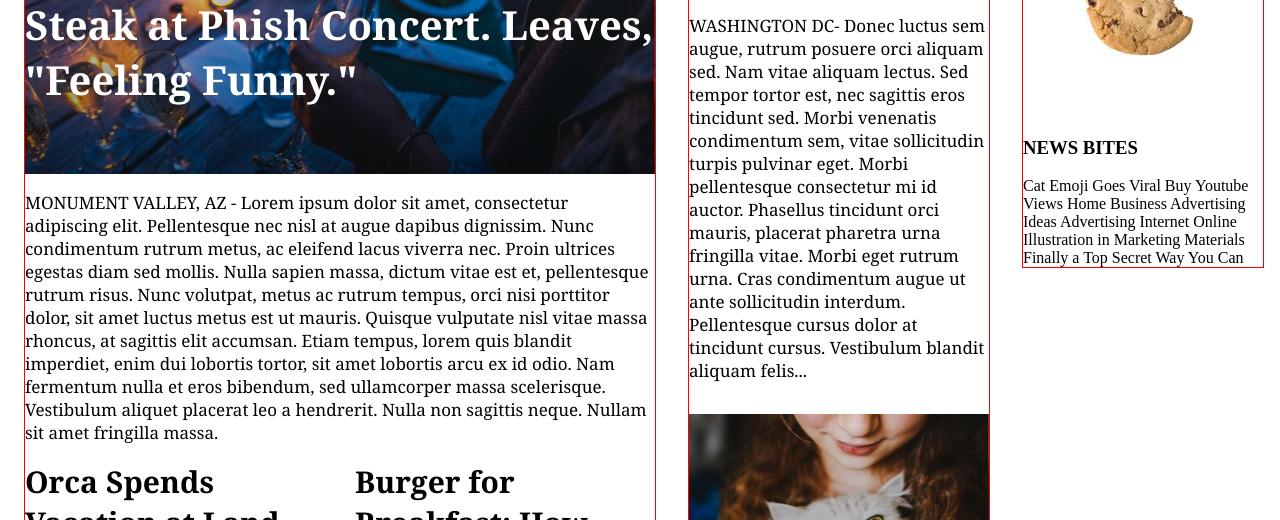
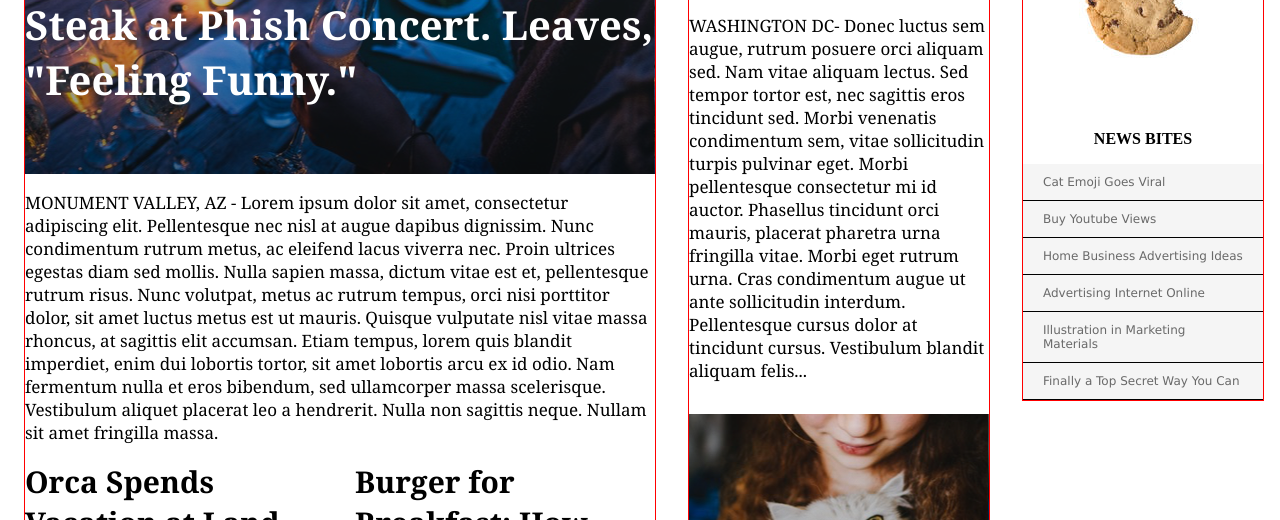
Before and after one commit to goat7885/mytimes, a plain HTML site: page index.html in a window 1280 px wide. Shown: the part 251-771 px from the top of the page. Drawn offline with Linux system fonts and the light colour scheme.

Commit message:
added small column css

```diff
--- a/resources/style.css
+++ b/resources/style.css
@@ -136,3 +136,27 @@ h2 {
   font-weight: bold;
   font-style: normal;
 }
+
+h3 {
+  font-size: 16px;
+  font-weight: bold;
+  text-align: center;
+}
+
+
+.newsBites .bites {
+  background-color: WhiteSmoke;
+  font-family: Verdana;
+  font-size: 12px;
+  color: DimGray;
+  display: block;
+  padding: 11px 20px;
+  border-bottom: 1px solid black;
+
+
+}
+
+.column .small {
+  display: flex;
+  flex-direction: column;
+}
```
